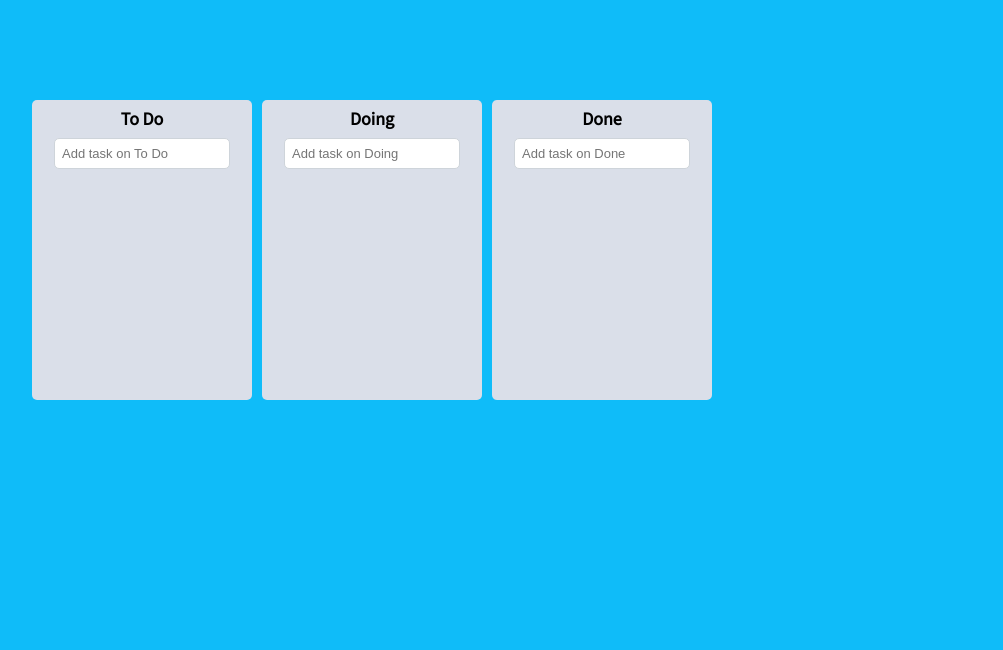
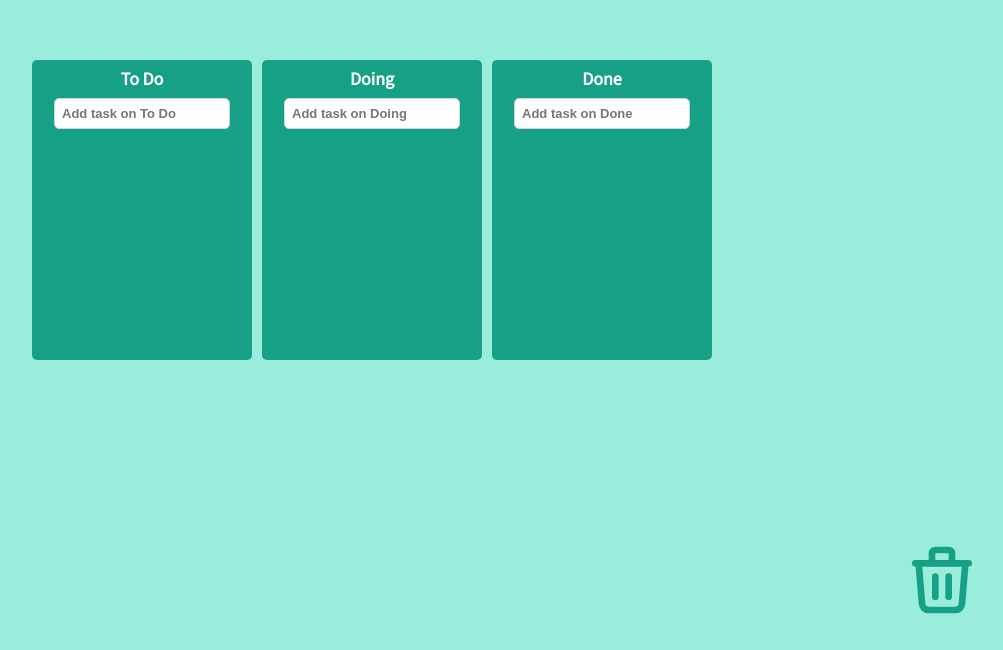
Before and after one commit to RJ-Stony/react-master, a React (Create React App) app: page / in a window 1280 px wide. Shown: the part 150-800 px from the top of the page, without its empty margins (268-1271 px from the left). Built offline with nearby package versions, Linux system fonts and the light colour scheme.

Commit message:
Feat: Trash Todo

```diff
--- a/src/App.tsx
+++ b/src/App.tsx
@@ -4,6 +4,7 @@ import styled from "styled-components";
 import { IToDoState, toDoState } from "./atoms";
 import { useRecoilState } from "recoil";
 import Board from "./components/Board";
+import TrashBin from "./components/TrashBin";
 
 const Wrapper = styled.div`
   display: flex;
@@ -12,7 +13,7 @@ const Wrapper = styled.div`
   margin: 0 auto;
   justify-content: center;
   align-items: center;
-  height: 100vh;
+  height: 90vh;
 `;
 
 const Boards = styled.div`
@@ -22,6 +23,14 @@ const Boards = styled.div`
   grid-template-columns: repeat(3, 1fr);
 `;
 
+const Garbage = styled.div`
+  position: fixed;
+  bottom: 0px;
+  right: 0px;
+  width: 150px;
+  height: 150px;
+`;
+
 function App() {
   const [toDos, setToDos] = useRecoilState(toDoState);
   const onDragEnd = ({ destination, draggableId, source }: DropResult) => {
@@ -29,12 +38,21 @@ function App() {
     setToDos((allBoards) => {
       const copyToDos: IToDoState = {};
       const taskObj = allBoards[source.droppableId][source.index];
-      console.log(taskObj);
+      // console.log(taskObj);
       Object.keys(allBoards).forEach((toDosKey) => {
         copyToDos[toDosKey] = [...allBoards[toDosKey]];
       });
-      copyToDos[source.droppableId].splice(source.index, 1);
-      copyToDos[destination.droppableId].splice(destination?.index, 0, taskObj);
+      if (destination.droppableId === "trashBin") {
+        copyToDos[source.droppableId].splice(source.index, 1);
+      } else {
+        copyToDos[source.droppableId].splice(source.index, 1);
+        copyToDos[destination.droppableId].splice(
+          destination?.index,
+          0,
+          taskObj
+        );
+      }
+
       return copyToDos;
     });
   };
@@ -49,6 +67,9 @@ function App() {
             ))}
           </Boards>
         </Wrapper>
+        <Garbage>
+          <TrashBin />
+        </Garbage>
       </DragDropContext>
     </>
   );
--- a/src/components/Board.tsx
+++ b/src/components/Board.tsx
@@ -19,6 +19,7 @@ const Title = styled.h2`
   font-weight: 600;
   margin-bottom: 10px;
   font-size: 18px;
+  color: white;
 `;
 
 interface IAreaProps {
@@ -36,6 +37,8 @@ const Area = styled.div<IAreaProps>`
   flex-grow: 1;
   transition: background-color 0.3s ease-in-out;
   padding: 15px;
+  margin-top: 10px;
+  border-radius: 5px;
 `;
 
 const Form = styled.form`
@@ -50,6 +53,7 @@ const Form = styled.form`
     font-size: 13px;
     border: 1px solid #ced4da;
     width: 80%;
+    font-weight: bold;
 
     &:focus {
       border-color: #80bdff;
--- /dev/null
+++ b/src/components/TrashBin.tsx
@@ -0,0 +1,58 @@
+import {
+  Droppable,
+  DroppableProvided,
+  DroppableStateSnapshot,
+} from "react-beautiful-dnd";
+import styled from "styled-components";
+import { TbTrash, TbTrashOff } from "react-icons/tb";
+
+const Container = styled.div`
+  width: 150px;
+  height: 150px;
+  align-items: center;
+  justify-content: center;
+  display: flex;
+`;
+
+const Content = styled.div<{
+  isDraggingOver: boolean;
+  draggingFromThisWith: boolean;
+}>`
+  width: 90px;
+  height: 90px;
+  padding: 10px;
+`;
+
+function TrashBin() {
+  return (
+    <Container>
+      <Droppable droppableId="trashBin">
+        {(
+          provided: DroppableProvided,
+          {
+            isDraggingOver,
+            draggingOverWith,
+            draggingFromThisWith,
+            isUsingPlaceholder,
+          }: DroppableStateSnapshot
+        ) => (
+          <Content
+            isDraggingOver={isDraggingOver}
+            draggingFromThisWith={Boolean(draggingFromThisWith)}
+            ref={provided.innerRef}
+            {...provided.droppableProps}
+          >
+            {isDraggingOver === false ? (
+              <TbTrash size={80} color="#16a085" />
+            ) : (
+              <TbTrashOff size={80} color="#16a085" />
+            )}
+            {provided.placeholder}
+          </Content>
+        )}
+      </Droppable>
+    </Container>
+  );
+}
+
+export default TrashBin;
--- a/src/theme.ts
+++ b/src/theme.ts
@@ -1,7 +1,7 @@
 import { DefaultTheme } from "styled-components";
 
 export const darkTheme: DefaultTheme = {
-  bgColor: "#0fbcf9",
-  boardColor: "#DADFE9",
+  bgColor: "#9AECDB",
+  boardColor: "#16a085",
   cardColor: "white",
 };
```
